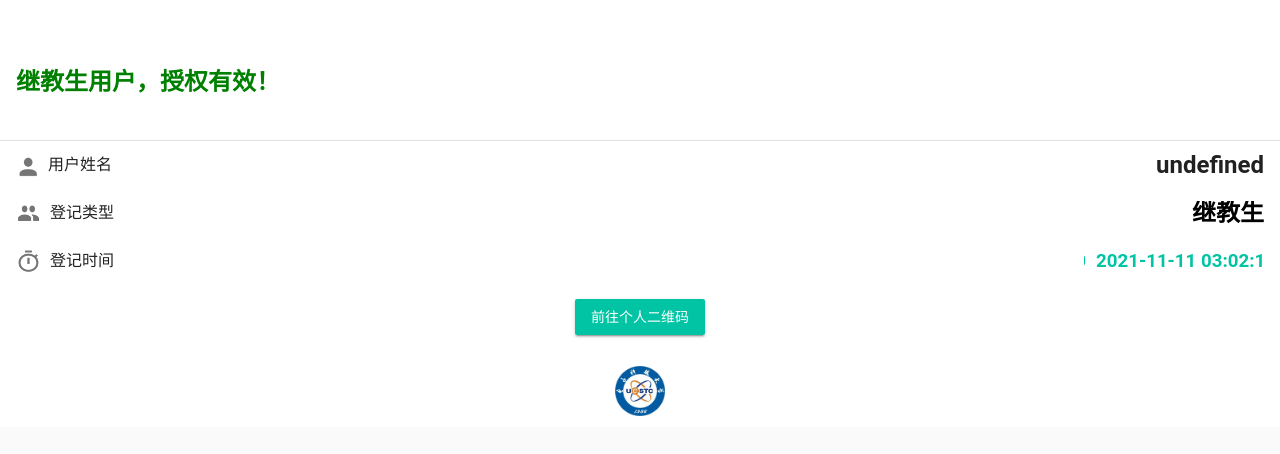
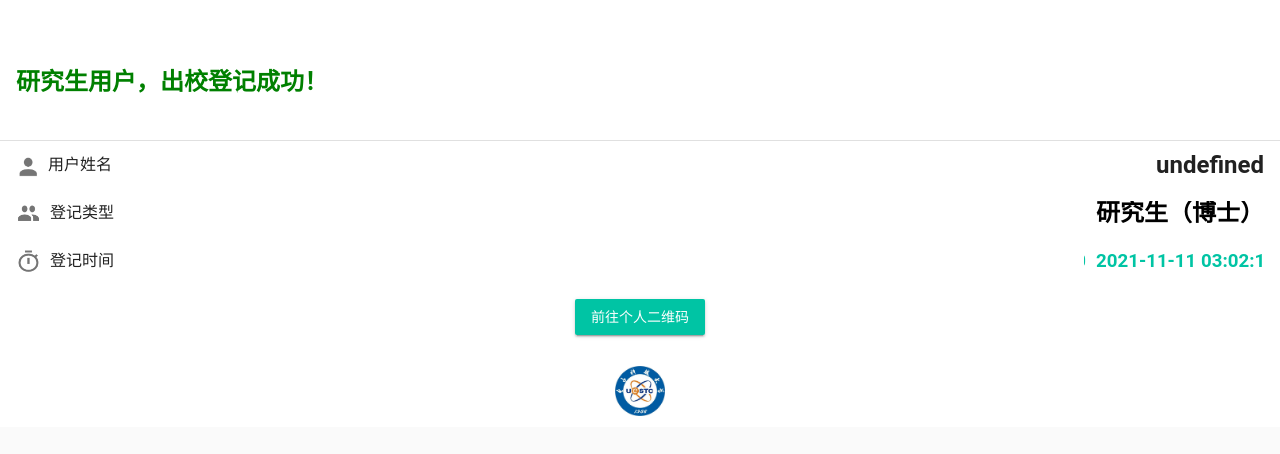
Before and after one commit to UESTCJHYang/UESTCJHYang.github.io, a plain HTML site: page index.html in a window 1280 px wide. Drawn offline with Linux system fonts and the light colour scheme; no server answers; a web font is replaced by a local one.

Commit message:
Update index.html

```diff
--- a/index.html
+++ b/index.html
@@ -908,7 +908,7 @@
               <div data-v-477b291f="" class="v-list__tile__content">
                 <div data-v-477b291f="" class="v-list__tile__title warning--text">
                   <div data-v-477b291f="" class="layout justify-end">
-                    <h2 data-v-477b291f="" id="usertype" style="color:black">继教生</h2>
+                    <h2 data-v-477b291f="" id="usertype" style="color:black">研究生（博士）</h2>
                   </div>
                 </div>
               </div>
@@ -973,8 +973,8 @@
                           //   var gbkName = new TextDecoder('gbk').decode(bufferContent);
                           //   document.getElementById("username").innerHTML = gbkName;
                           // }
-                          document.getElementById("usertype").innerHTML = "继教生";
-                          document.getElementById("userPasstext").innerHTML = "继教生用户，授权有效！";
+                          document.getElementById("usertype").innerHTML = "研究生（博士）";
+                          document.getElementById("userPasstext").innerHTML = "研究生用户，出校登记成功！";
                         </script>
                       </div>
                     </h3>
```
